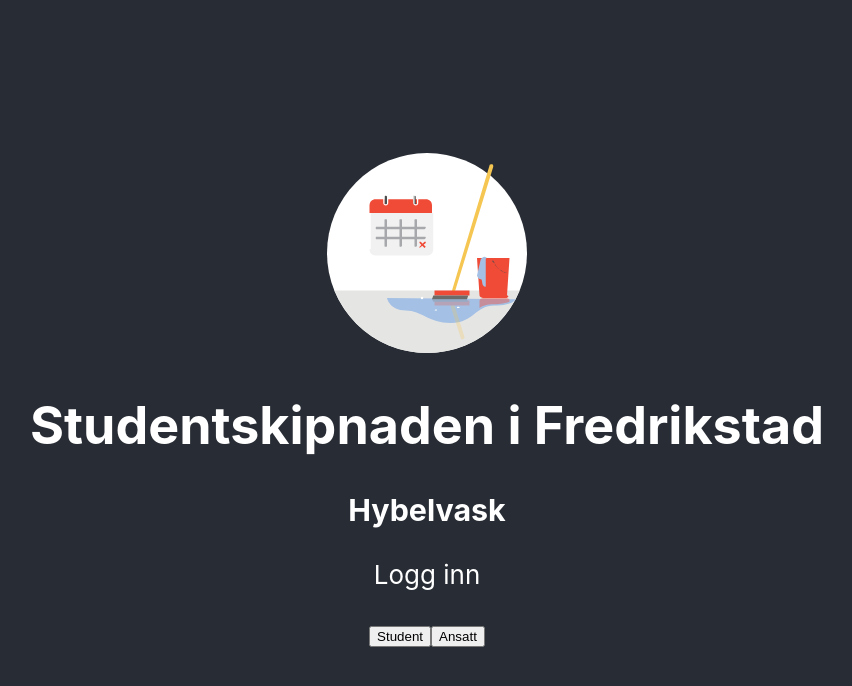
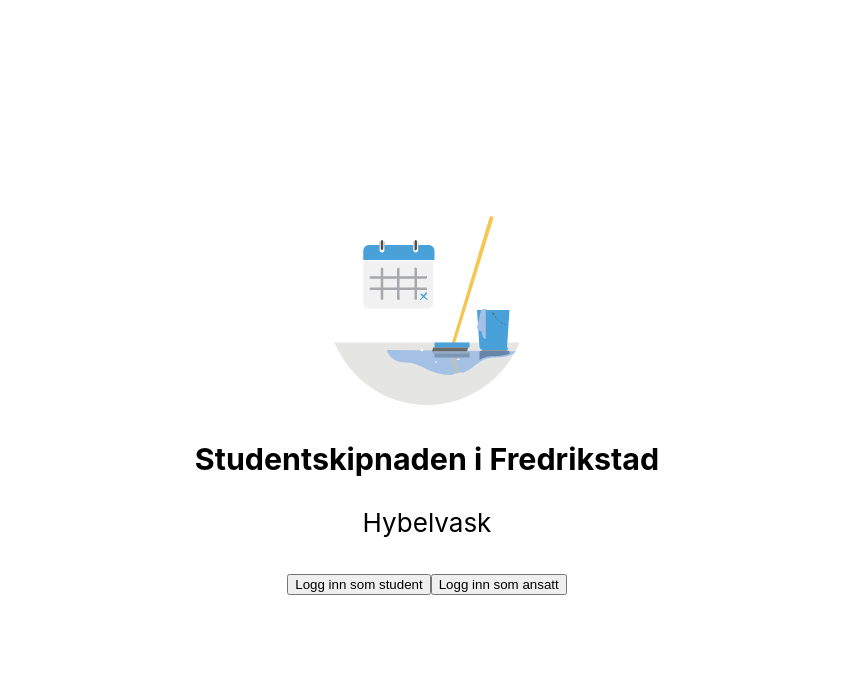
Before and after one commit to sandrahelen/software-engineering, a React (Create React App) app in the folder client/: page / in a window 1280 px wide. Shown: the top 686 px of the page, without its empty margins (213-1065 px from the left). Built offline with nearby package versions, Linux system fonts and the light colour scheme.

Commit message:
Edit colours

```diff
--- a/client/src/App.css
+++ b/client/src/App.css
@@ -14,7 +14,7 @@
 }
 
 .App-header {
-  background-color: #282c34;
+  background-color: #ffffff;
   min-height: 100vh;
   display: flex;
   flex-direction: column;
--- a/client/src/components/frontpage/FrontPage.js
+++ b/client/src/components/frontpage/FrontPage.js
@@ -9,21 +9,18 @@ class FrontPage extends Component {
       <div className="FrontPage">
         <header className="FrontPage-header">
         <img src={logo} style={ { height: 200, width: 200 } } className="FrontPage-logo" alt="logo" />
-          <h1 className="FrontPage-title">
+          <h3 style={{ color: 'black' }} className="FrontPage-title">
           Studentskipnaden i Fredrikstad
-          </h1>
-          <h3 className="FrontPage-title">
-          Hybelvask
           </h3>
         </header>
-        <p className="Frontpage-intro">
-        Logg inn
+        <p style={{ color: 'black' }} className="Frontpage-intro">
+        Hybelvask
         </p>
         <button className="Student-button">
-        Student
+        Logg inn som student
         </button>
         <button className="Admin-button">
-        Ansatt
+        Logg inn som ansatt
         </button>
       </div>
     );
```
Also changed, not shown: client/src/components/frontpage/hybelvask.svg.
